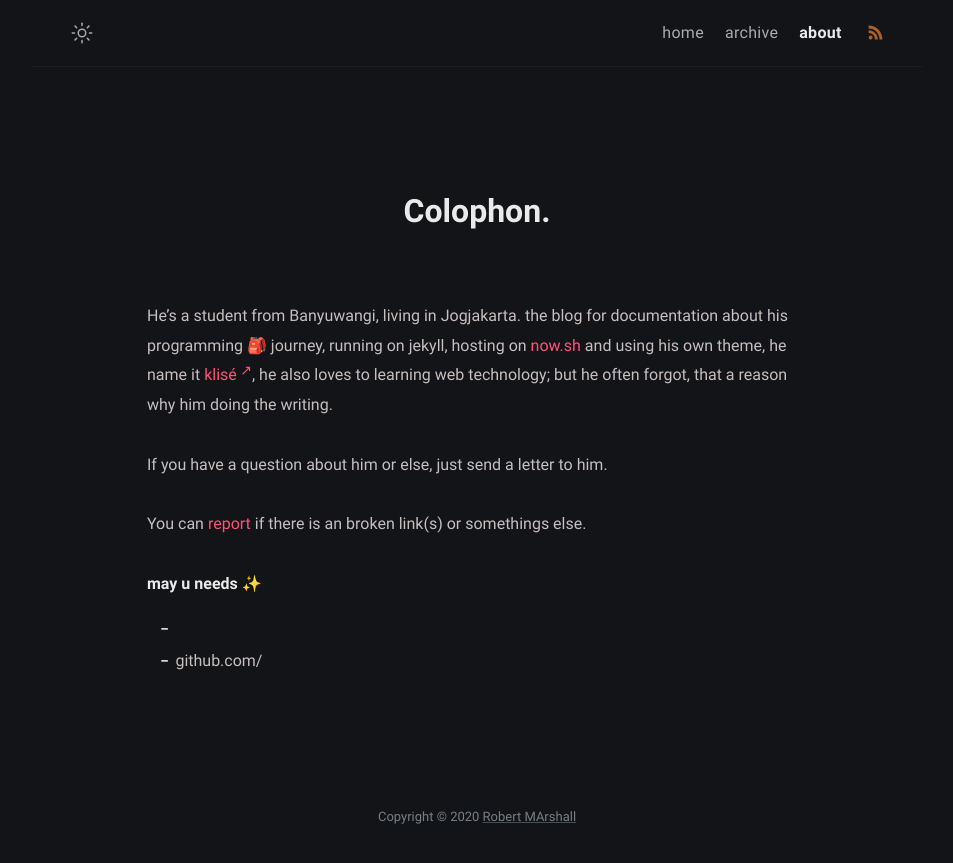
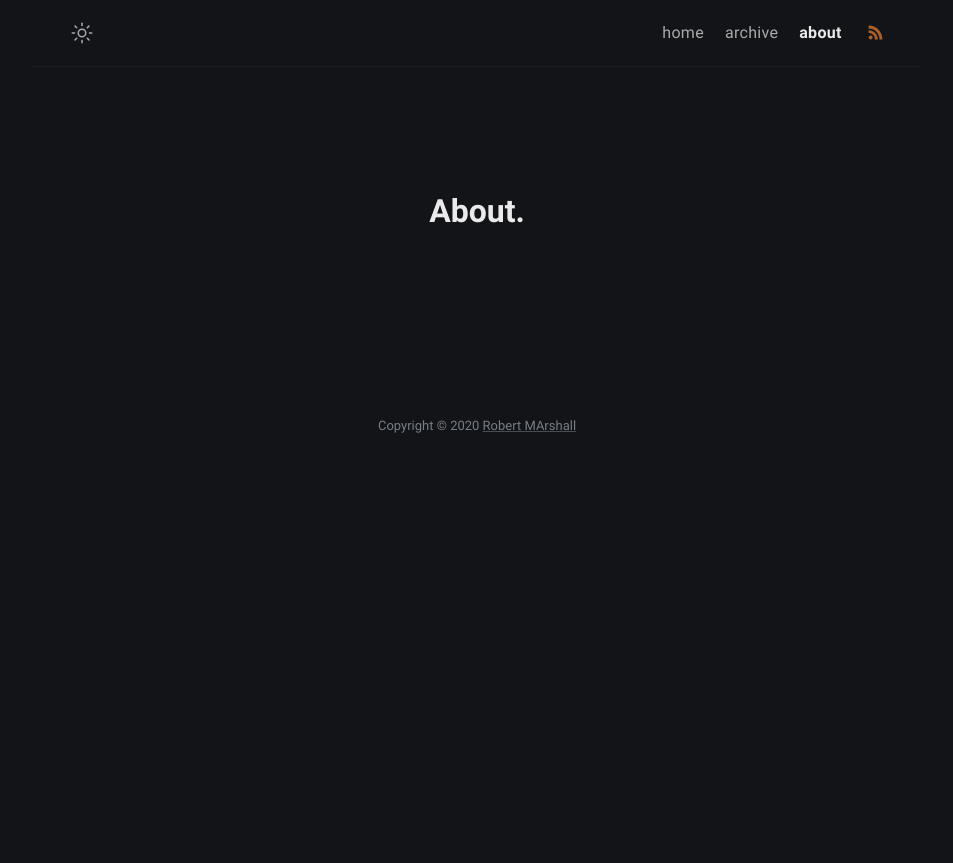
Before and after one commit to robert-marshall/xyz, a Jekyll site: the page built from about.md, in a window 1280 px wide. Shown: the top 863 px of the page, without its empty margins (163-1116 px from the left). Built offline with Jekyll 4.4.1, drawn with Linux system fonts in a browser that asks for light colours.

Commit message:
this is why docs are important

```diff
--- a/about.md
+++ b/about.md
@@ -1,18 +1,7 @@
 ---
-title: Colophon
+title: About
 permalink: /about/
 layout: page
-excerpt: Hello peeps, I'm student of computer science from Banyuwangi, living in Jogjakarta. This blog for documentation about my programming journey, running on jekyll, hosting on netlify and using my own simple theme.
+excerpt:
 comments: false
 ---
-
-He's a student from Banyuwangi, living in Jogjakarta. the blog for documentation about his programming 🎒 journey, running on jekyll, hosting on [now.sh](http://now.sh) and using his own theme, he name it <a href="https://github.com/piharpi/jekyll-klise" target="_blank" rel="noopener">klisé</a>, he also loves to learning web technology; but he often forgot, that a reason why him doing the writing.
-
-If you have a question about him or else, just send a letter to him.
-
-You can [report](http://github.com/piharpi/jekyll-klise/issues/new) if there is an broken link(s) or somethings else.
-
-**may u needs ✨**
-
-- {{ site.author.email }}
-- github.com/{{ site.author.github }}
```
